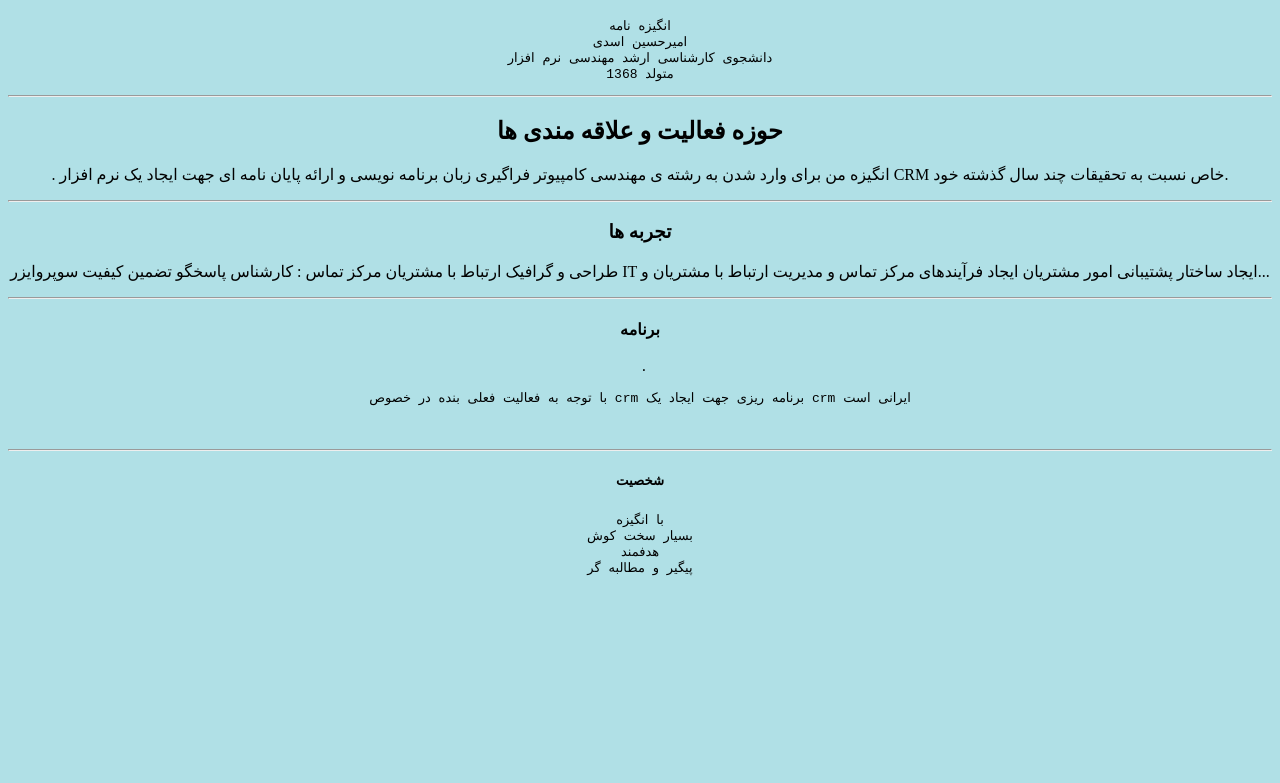
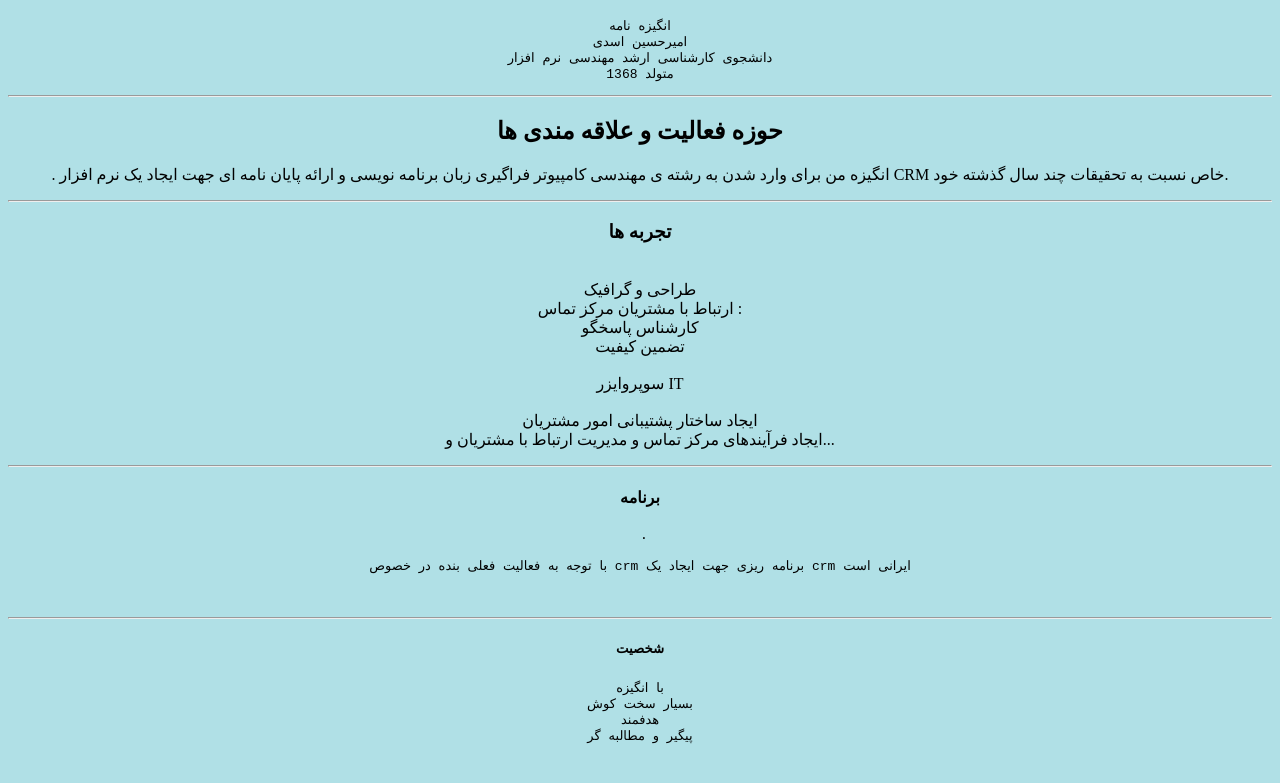
Before and after one commit to ahaa89/SOP, a plain HTML site: page index.html in a window 1280 px wide. Shown: the part 49-832 px from the top of the page. Before the commit the page ends 800 px from the top, so only its background shows below. Drawn offline with Linux system fonts and the light colour scheme.

Commit message:
Update index.html

```diff
--- a/index.html
+++ b/index.html
@@ -26,16 +26,16 @@
 
 <h3 style="text-align:center;">تجربه ها</h3>
 <p style="text-align:center;">
- طراحی و گرافیک
- ارتباط با مشتریان
- مرکز تماس :
- کارشناس پاسخگو
- تضمین کیفیت
- سوپروایزر
- IT
- ایجاد ساختار پشتیبانی امور مشتریان
- ایجاد فرآیندهای مرکز تماس و مدیریت ارتباط با مشتریان
-و...
+<br>طراحی و گرافیک
+ <br>ارتباط با مشتریان
+ مرکز تماس :<br>
+ کارشناس پاسخگو <br>
+ تضمین کیفیت <br>
+ <br>سوپروایزر
+ IT<br>
+ <br>ایجاد ساختار پشتیبانی امور مشتریان
+ <br>ایجاد فرآیندهای مرکز تماس و مدیریت ارتباط با مشتریان
+و... <br>
  <p>
 
 <hr>
```
